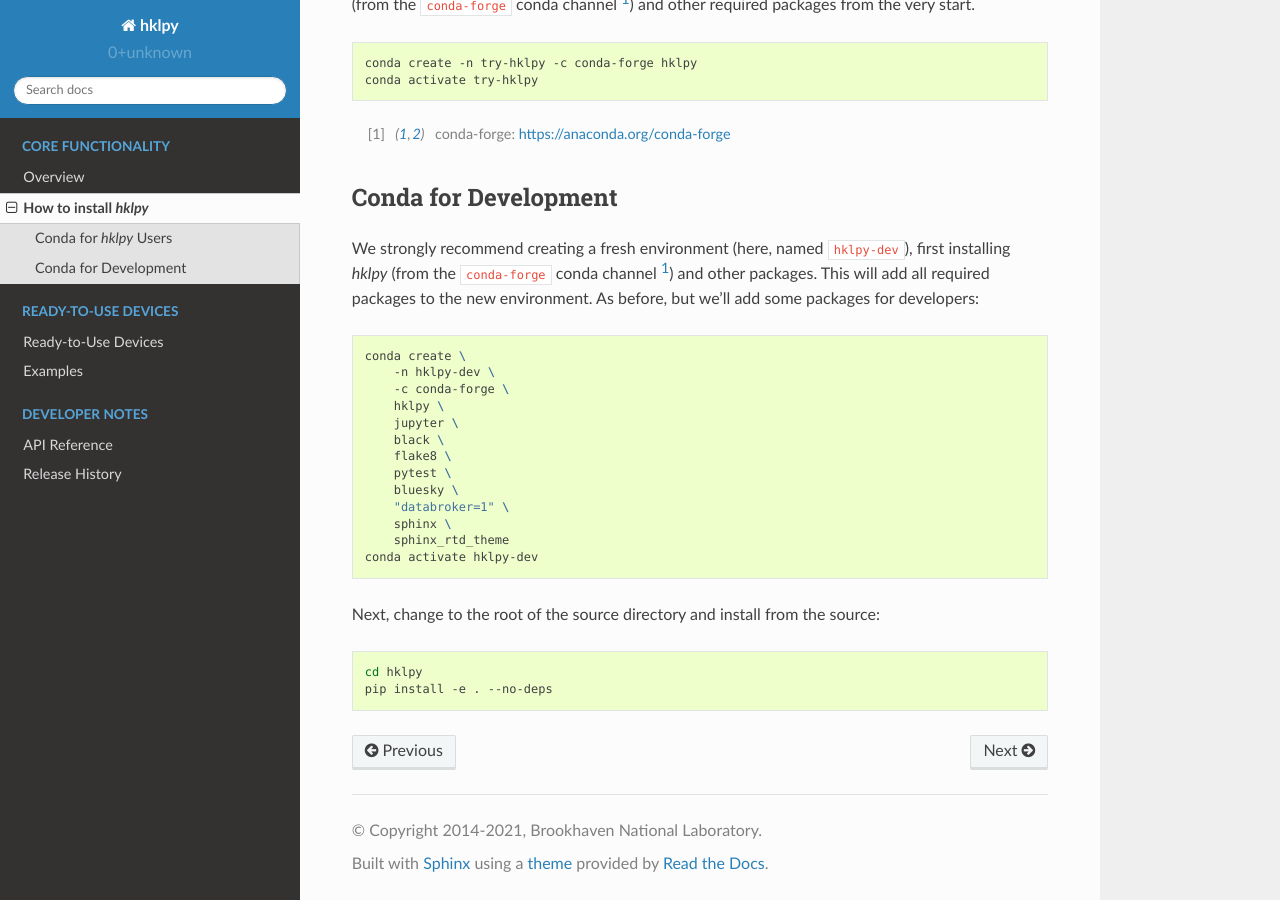
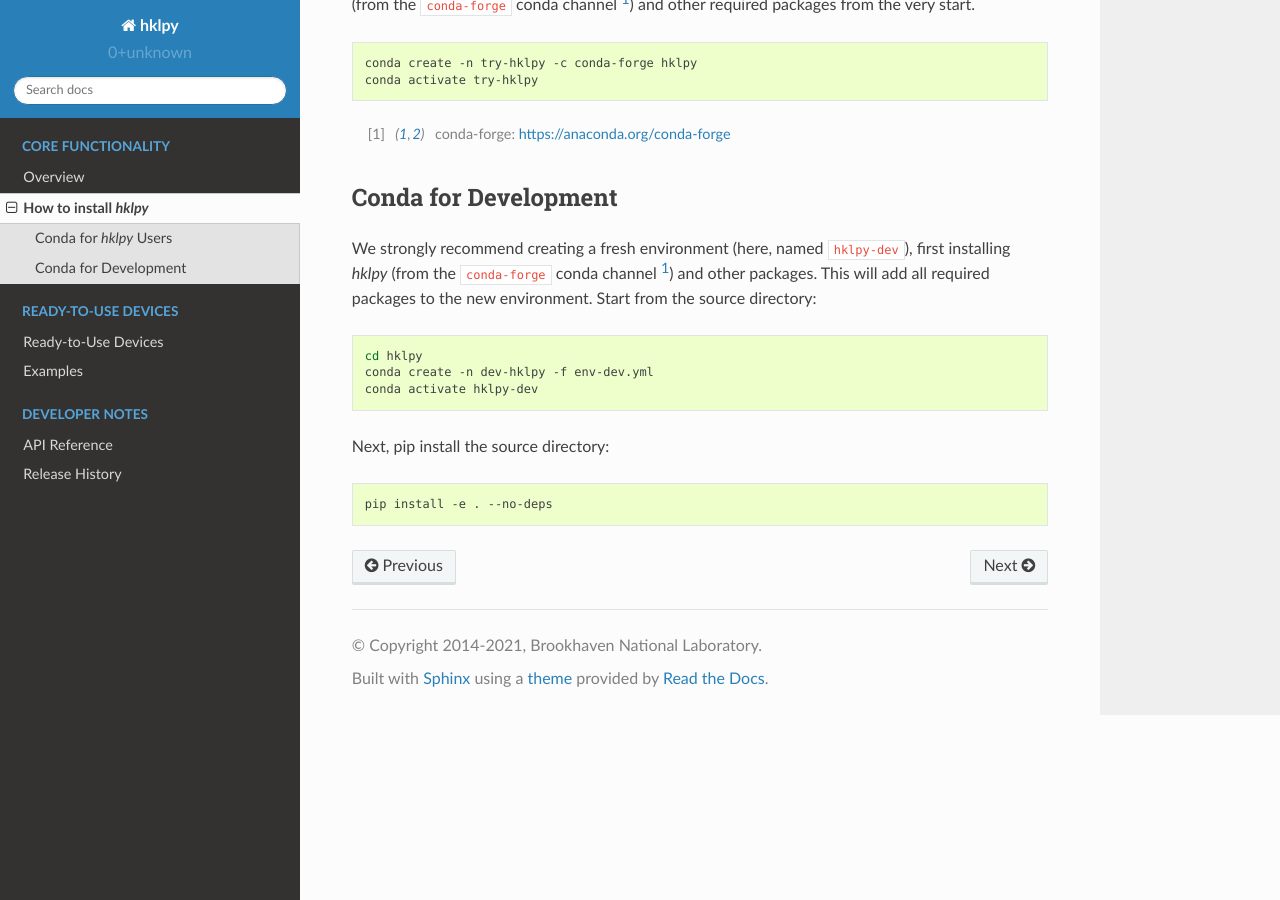
Before and after one commit to bluesky/hklpy, a Sphinx documentation site: the page built from docs/source/install.rst, in a window 1280 px wide and 900 px high, scrolled down 541 px. Built offline with Sphinx 7.4.7 and the Read the Docs theme 2.0.0, drawn with Linux system fonts in a browser that asks for light colours.

Commit message:
DOC #173 simplify with developer env

```diff
--- a/docs/source/install.rst
+++ b/docs/source/install.rst
@@ -40,30 +40,19 @@ Conda for Development
 
 We strongly recommend creating a fresh environment (here, named ``hklpy-dev``),
 first installing *hklpy* (from the ``conda-forge`` conda channel [#conda]_) and
-other packages.  This will add all required packages to the new environment.  As
-before, but we'll add some packages for developers:
-
-.. code:: bash
-
-   conda create \
-       -n hklpy-dev \
-       -c conda-forge \
-       hklpy \
-       jupyter \
-       black \
-       flake8 \
-       pytest \
-       bluesky \
-       "databroker=1" \
-       sphinx \
-       sphinx_rtd_theme
-   conda activate hklpy-dev
-
-Next, change to the root of the source directory and install from the source:
+other packages.  This will add all required packages to the new environment.
+Start from the source directory:
 
 .. code:: bash
 
    cd hklpy
+   conda create -n dev-hklpy -f env-dev.yml
+   conda activate hklpy-dev
+
+Next, pip install the source directory:
+
+.. code:: bash
+
    pip install -e . --no-deps
 
 .. FIXME:
```
